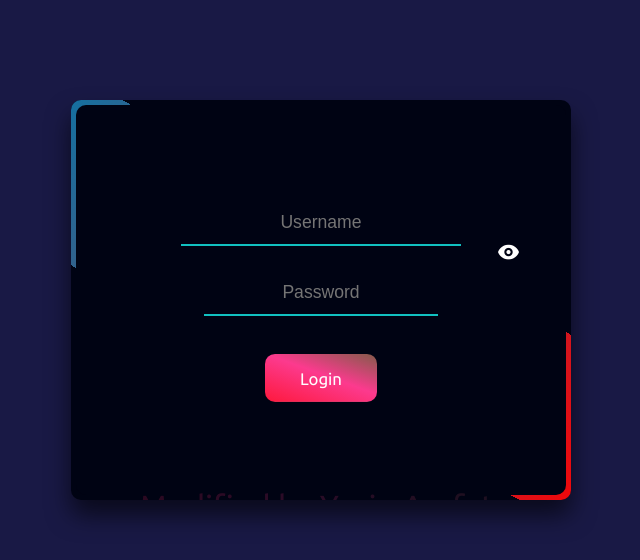
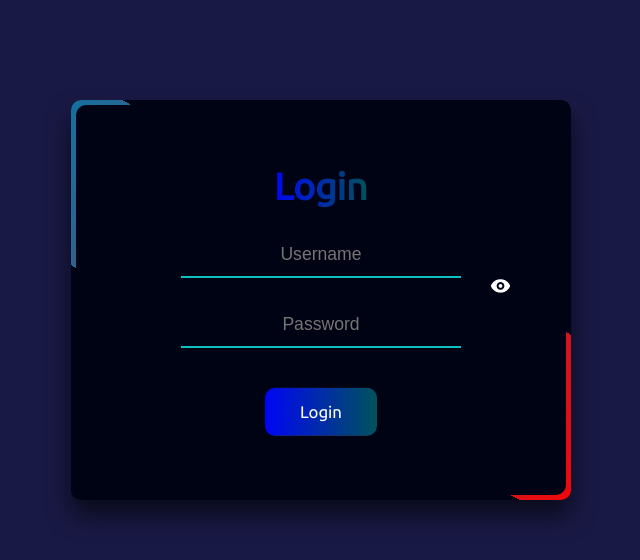
Before and after one commit to yasinarafat4/animated-login, a plain HTML site: page index.html in a window 1280 px wide. Shown: the whole page, without its empty margins (319-959 px from the left). Drawn offline with nearby package versions, Linux system fonts and the light colour scheme.

Commit message:
Some styles changed

```diff
--- a/index.html
+++ b/index.html
@@ -17,14 +17,14 @@
   <body>
     <div class="box">
       <form action="" class="text">
+        <h3 class="brand">Login</h3>
         <input type="text" placeholder="Username" name="" id="" />
-        <div class="password-container">
-          <input type="password" placeholder="Password" id="passwordField" />
-        </div>
+
+        <input type="password" placeholder="Password" id="passwordField" />
+
         <i class="bx bxs-show" id="showPassword"></i>
         <i class="bx bxs-hide" id="hidePassword"></i>
         <button class="btn btn-01">Login</button>
-        <p class="brand">Modified by Yasin Arafat</p>
       </form>
     </div>
   </body>
--- a/scripts/scripts.js
+++ b/scripts/scripts.js
@@ -3,9 +3,9 @@ ScrollReveal({
   reset: true,
   distance: "50px",
   duration: 2000,
-  delay: 200,
+  delay: 600,
 });
-ScrollReveal().reveal(".box", { origin: "bottom" });
+ScrollReveal().reveal(".box", { origin: "top" });
 ScrollReveal().reveal(".text", { origin: "left" });
 
 // Scripts for the show/hide icons
--- a/styles/styles.css
+++ b/styles/styles.css
@@ -118,30 +118,31 @@ button {
 }
 button,
 .brand {
-  background-image: linear-gradient(200deg, blue, green, #fc3a8e, red);
+  background-image: linear-gradient(90deg, blue, green, #fc3a8e, red);
   background-size: 500%;
   animation-iteration-count: infinite;
   animation-timing-function: ease;
   animation-name: scrollColor;
-  animation-duration: 2s;
+  animation-duration: 6s;
   font-family: "Ubuntu", sans-serif;
   transition: 0.5s;
 }
 
 .brand {
-  animation-duration: 5s;
+  animation-duration: 6s;
   animation-name: scrollColortxt;
   -webkit-background-clip: text;
   background-clip: text;
   color: transparent;
   transform: none;
+  margin-bottom: 20px;
 }
 
 button:hover {
   cursor: pointer;
   text-shadow: #000313;
   box-shadow: 7px 5px 10px white;
-  transform: scale(1.03);
+  transform: scale(5);
 }
 
 @keyframes scrollColor {
@@ -168,18 +169,13 @@ button:hover {
 }
 
 /* Styles for the show/hide icons */
-
-.password-container {
-  position: relative;
-}
-
 .bx.bxs-show,
 .bx.bxs-hide {
   cursor: pointer;
   position: absolute;
-  right: 50px;
-  top: 140px;
-  font-size: 25px;
+  right: 59px;
+  top: 174px;
+  font-size: 23px;
 }
 
 #hidePassword {
```
